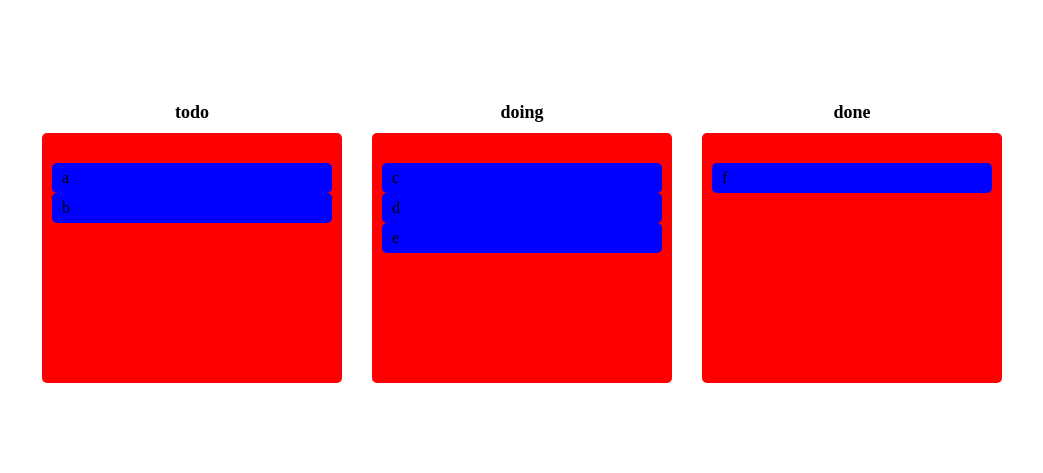
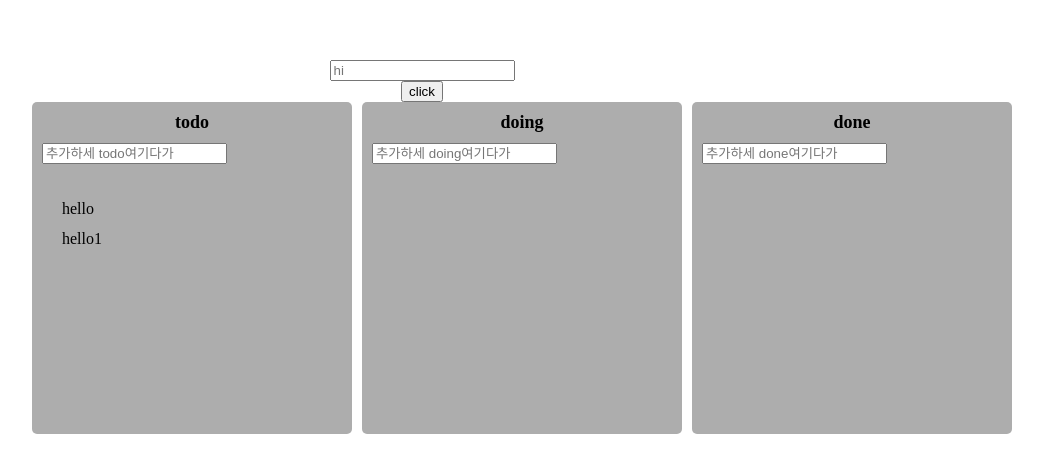
Before and after one commit to han0911/reat-master, a React (Vite) app: page / in a window 1280 px wide. Shown: the part 153-626 px from the top of the page, without its empty margins (218-1261 px from the left). Built offline with nearby package versions, Linux system fonts and the light colour scheme.

Commit message:
hehe
hehe

```diff
--- a/src/atoms.ts
+++ b/src/atoms.ts
@@ -3,6 +3,11 @@ export const minuteState = atom({
   key: "minutes",
   default: 0,
 });
+export interface Itodo{
+    id:number,
+    text:string
+}
+
 export const hourSelector = selector<number>({
   key: "hours",
   get: ({ get }) => {
@@ -15,13 +20,13 @@ export const hourSelector = selector<number>({
   },
 });
 interface Typetodo {
-  [key: string]: string[];
+  [key: string]: Itodo[];
 }
 export const todoState = atom<Typetodo>({
   key: "todo",
   default: {
-    todo: ["a", "b"],
-    doing: ["c", "d", "e"],
-    done: ["f"],
+    todo: [{id:0,text:"hello"},{id:1,text:"hello1"}],
+    doing: [],
+    done: [],
   },
 });
--- a/src/components/Board.tsx
+++ b/src/components/Board.tsx
@@ -1,18 +1,31 @@
 import { Droppable } from "react-beautiful-dnd";
+import { useForm } from "react-hook-form";
 import styled from "styled-components";
+import type { Itodo } from "../atoms";
 import DraggableCard from "./DraggableCard";
-
-const Board = styled.div`
+// 드래그 중이 아닐 때의 기본 배경색을 설정합니다.
+interface Bporps {
+  isDraggingOver: boolean;
+  isDraggingFromThis: boolean;
+}
+const Board = styled.div<Bporps>`
   padding: 20px 10px;
   padding-top: 30px;
-  background-color: red;
   border-radius: 5px;
   min-height: 200px;
   flex-grow: 1;
+  transition: all 0.3s ease-in-out();
+  /* ✅ 수정된 로직: isDraggingOver가 true일 때만 DRAGGING_OVER_COLOR를 사용합니다. */
+  background-color: ${(props) =>
+    props.isDraggingOver
+      ? "rgb(95, 95, 95)"
+      : props.isDraggingFromThis
+      ? "rgb(95, 95, 95)"
+      : "transparent"};
 `;
 
 interface TypeBoard {
-  todos: string[];
+  todos: Itodo[];
   boardid: string;
 }
 
@@ -30,17 +43,49 @@ const Wrapper = styled.div`
   border-radius: 5px;
   display: flex;
   flex-direction: column;
+  background-color: #adadad;
 `;
-
+interface TypeForm {
+  newtodo: string;
+}
+const Form = styled.form`
+  width: 100%;
+`;
 function Boardcard({ todos, boardid }: TypeBoard) {
+  const { register, handleSubmit, setValue } = useForm<TypeForm>();
+  const onVaild = (todo: TypeForm) => {
+    console.log(todo);
+    const Newthing = {
+      id: Date.now(),
+      text:todo,
+    };
+    setValue("newtodo", "");
+  };
   return (
     <Wrapper>
       <Title>{boardid}</Title>
+      <Form onSubmit={handleSubmit(onVaild)}>
+        <input
+          type="text"
+          placeholder={`추가하세 ${boardid}여기다가`}
+          {...register("newtodo", { required: true })}
+        ></input>
+      </Form>
       <Droppable droppableId={boardid}>
         {(magic, snapshot) => (
-          <Board ref={magic.innerRef} {...magic.droppableProps}>
+          <Board
+            ref={magic.innerRef}
+            {...magic.droppableProps}
+            isDraggingOver={snapshot.isDraggingOver}
+            isDraggingFromThis={Boolean(snapshot.draggingFromThisWith)}
+          >
             {todos.map((todo, index) => (
-              <DraggableCard key={todo} todo={todo} index={index} />
+              <DraggableCard
+                key={todo.id}
+                toDoid={todo.id}
+                toDotext={todo.text}
+                index={index}
+              />
             ))}
             {magic.placeholder}
           </Board>
--- a/src/components/DragDrop.tsx
+++ b/src/components/DragDrop.tsx
@@ -1,9 +1,11 @@
+import { useRef } from "react";
 import { DragDropContext, type DropResult } from "react-beautiful-dnd";
 import { useRecoilState } from "recoil";
 import styled from "styled-components";
 import "../all.css";
 import { todoState } from "../atoms";
 import Boardcard from "./Board";
+import type { Itodo } from "../atoms";
 const Wrapper = styled.div`
   display: flex;
   max-width: 780px;
@@ -22,24 +24,6 @@ const Boards = styled.div`
   gap: 10px;
 `;
 
-const Board = styled.div`
-  padding: 20px 10px;
-  padding-top: 30px;
-  background-color: ${(props) => props.theme.boardcolor};
-  border-radius: 5px;
-  min-height: 200px;
-`;
-
-const Card = styled.div`
-  border-radius: 5px;
-  background-color: ${(props) => props.theme.cardcolor};
-  margin-bottom: 10px;
-  min-height: 30px;
-  text-align: center;
-`;
-const C = styled.div`
-  background-color: red;
-`;
 function DragDrop() {
   const onDragend = (info: DropResult) => {
     console.log(info);
@@ -49,8 +33,9 @@ function DragDrop() {
       // same board movement.
       setTodos((allBoards) => {
         const boardCopy = [...allBoards[source.droppableId]];
+        const task = boardCopy[source.index]
         boardCopy.splice(source.index, 1);
-        boardCopy.splice(destination?.index, 0, draggableId);
+        boardCopy.splice(destination?.index, 0, task);
         return {
           ...allBoards,
           [source.droppableId]: boardCopy,
@@ -60,9 +45,10 @@ function DragDrop() {
     if (destination?.droppableId !== source.droppableId) {
       setTodos((allboard) => {
         const sousecopy = [...allboard[source.droppableId]];
+        const copy = sousecopy[source.index]
         const target = [...allboard[destination.droppableId]];
         sousecopy.splice(source.index, 1);
-        target.splice(destination?.index, 0, draggableId);
+        target.splice(destination?.index, 0, copy);
         return {
           ...allboard,
           [source.droppableId]: sousecopy,
@@ -73,9 +59,15 @@ function DragDrop() {
   };
 
   const [todos, setTodos] = useRecoilState(todoState);
+  const onClick = () => {
+    inputRef.current?.focus()
+  };
+  const inputRef = useRef<HTMLInputElement>(null);
   return (
     <DragDropContext onDragEnd={onDragend}>
       <Wrapper>
+        <input ref={inputRef} placeholder="hi"></input>
+        <button onClick={onClick}>click</button>
         <Boards>
           {Object.keys(todos).map((boardid) => (
             <Boardcard key={boardid} boardid={boardid} todos={todos[boardid]} />
--- a/src/components/DraggableCard.tsx
+++ b/src/components/DraggableCard.tsx
@@ -3,31 +3,37 @@ import { Draggable } from "react-beautiful-dnd";
 import { useRecoilState } from "recoil";
 import styled from "styled-components";
 import { todoState } from "../atoms";
-const Card = styled.div`
+import type { Itodo } from "../atoms";
+interface TypeC{
+    isDragging:boolean
+}
+const Card = styled.div<TypeC>`
   border-radius: 5px;
   min-height: 30px;
   display: flex;
   align-items: center;
   padding-left: 10px;
-  background-color: blue;
+  background-color: ${(props) => props.isDragging?"gray":"transparent"};
   flex-grow: 1;
 `;
 interface Typemap {
-  todo: string;
+  toDoid: number;
+  toDotext:string
   index: number;
 }
-function DraaggableCard({ todo, index }: Typemap) {
+function DraaggableCard({ toDoid, index,toDotext }: Typemap) {
   const [todos, setTodos] = useRecoilState(todoState);
 
   return (
-    <Draggable draggableId={todo} index={index} key={todo}>
-      {(magic) => (
+    <Draggable draggableId={toDoid+""} index={index} key={toDoid}>
+      {(magic, snapshot) => (
         <Card
           ref={magic.innerRef}
+          isDragging={snapshot.isDragging}
           {...magic.dragHandleProps}
           {...magic.draggableProps}
         >
-          {todo}
+          {toDotext}
         </Card>
       )}
     </Draggable>
```
